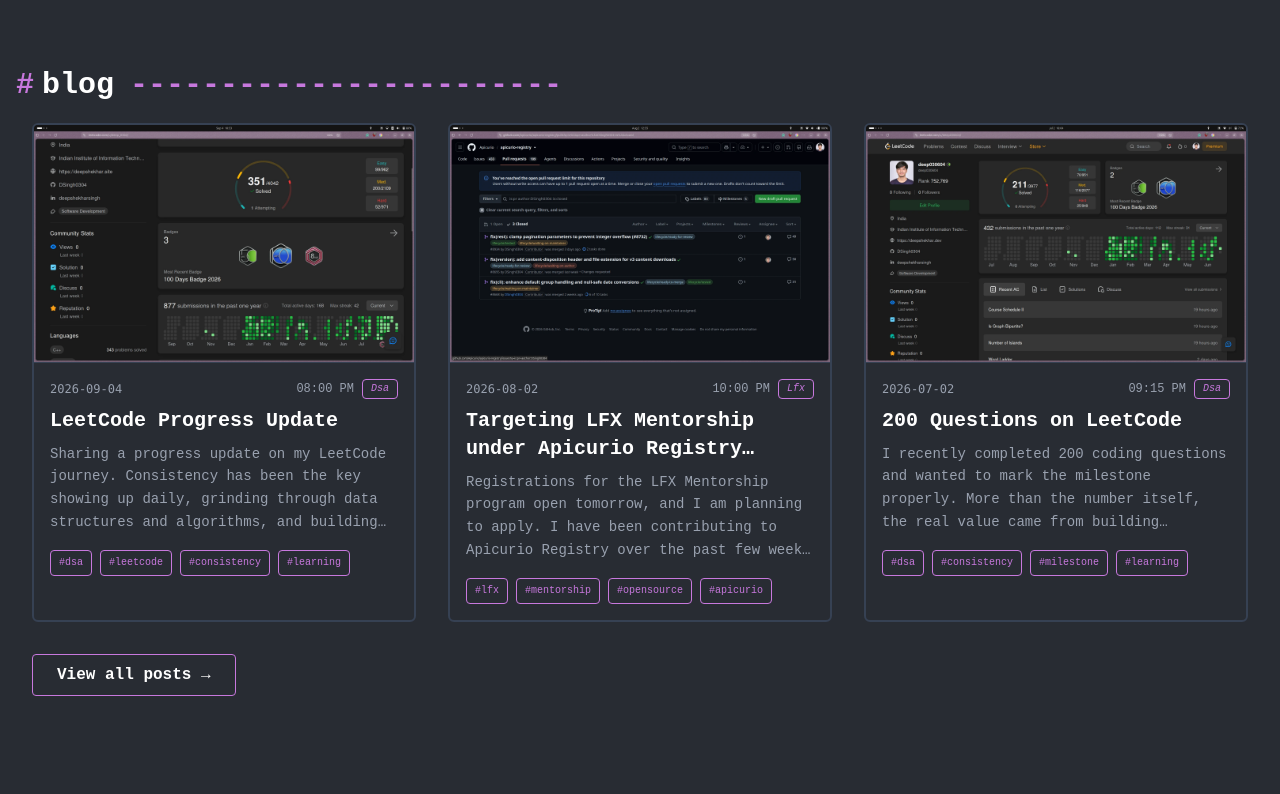
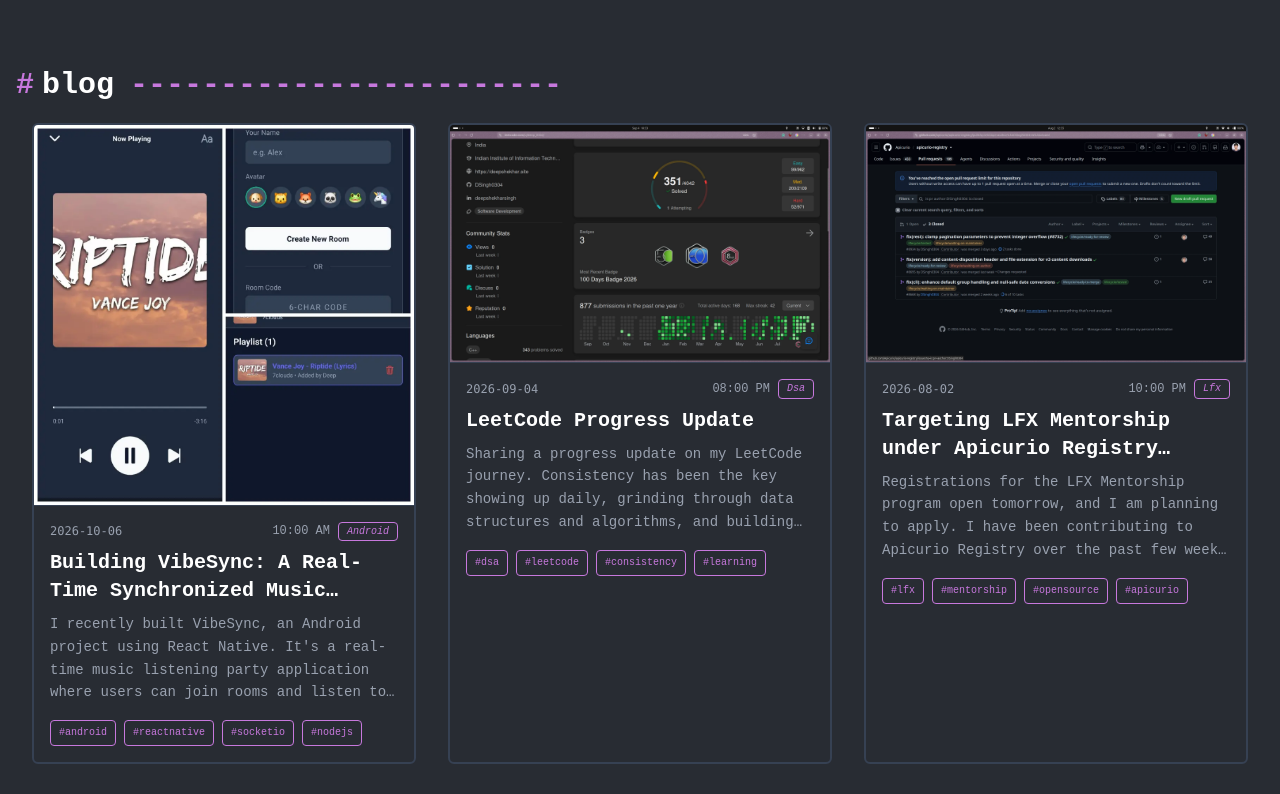
Before and after one commit to DSingh0304/Portfolio-Website, a React (Vite) app in the folder Portfolio/: page / in a window 1280 px wide. Shown: the part 3800-4594 px from the top of the page. Built offline with nearby package versions, Linux system fonts and the light colour scheme.

Commit message:
feat: add VibeSync project and corresponding blog post with assets

```diff
--- a/Portfolio/src/data/blogData.js
+++ b/Portfolio/src/data/blogData.js
@@ -4,6 +4,20 @@
 const iitgSummerSchoolImage = "/icons_experience/IITG.webp";
 
 export const blogPosts = [
+  {
+    id: 9,
+    title: "Building VibeSync: A Real-Time Synchronized Music Streaming App",
+    date: "2026-10-06",
+    time: "10:00 AM",
+    content:
+      "I recently built VibeSync, an Android project using React Native. It's a real-time music listening party application where users can join rooms and listen to YouTube tracks together.\n\n" +
+      "Building a real-time application is always a challenge, but when that application involves synchronizing audio playback across multiple devices down to the millisecond, the complexity multiplies. The backend is built with Node.js, Express, and Socket.io, acting as the authoritative source of truth. We used a Coordinated Start Lead Time for millisecond-perfect synchronization, and yt-dlp running as a child process for secure audio extraction.\n\n" +
+      "I also had to implement resilient state management with automatic host migration if a user drops connection, and smart proxy routing to protect API quotas. You can read the full deep-dive on my Medium profile.",
+    images: ["/icons_experience/VibeSync.webp"],
+    tags: ["android", "reactnative", "socketio", "nodejs", "backend", "medium"],
+    externalUrl: "https://medium.com/@deepshekhar0306/building-vibesync-the-engineering-behind-a-real-time-synchronized-music-streaming-backend-b8469ae982c7",
+    createdAt: "2026-10-06T10:00:00.000Z",
+  },
   {
     id: 8,
     title: "LeetCode Progress Update",
--- a/Portfolio/src/data/projectData.js
+++ b/Portfolio/src/data/projectData.js
@@ -51,6 +51,23 @@
     videoUrl: "https://youtu.be/bq9OE3Qubjo",
     createdAt: "May 2026",
     image: hostel,
+    featured: true,
+    smallProject: false,
+  },
+  {
+    id: "vibesync",
+    title: "VibeSync",
+    shortDesc: "A real-time music listening party application for synchronized audio playback.",
+    fullDesc:
+      "VibeSync is a real-time music listening party application where users can join rooms and listen to YouTube tracks together. Built with a Node.js and Socket.io backend, it acts as the authoritative source of truth for all rooms. It features millisecond-perfect synchronization utilizing a Coordinated Start Lead Time and NTP-style time authority. Direct audio streams are extracted securely using yt-dlp. It also features a resilient in-memory state management with host migration and a smart proxy layer to protect third-party API quotas.",
+    tech: ["Node.js", "Express", "Socket.io", "React Native", "Android", "yt-dlp"],
+    tags: ["fullstack", "real-time", "android", "socket-io", "audio-streaming"],
+    repoUrl: "https://github.com/DSingh0304/SongSync",
+    blogUrl: "https://medium.com/@deepshekhar0306/building-vibesync-the-engineering-behind-a-real-time-synchronized-music-streaming-backend-b8469ae982c7",
+    liveUrl: null,
+    videoUrl: null,
+    createdAt: "October 2026",
+    image: "/icons_experience/VibeSync.webp",
     featured: true,
     smallProject: false,
   },
```
Also changed, not shown: Portfolio/public/icons_experience/VibeSync.webp (added).
